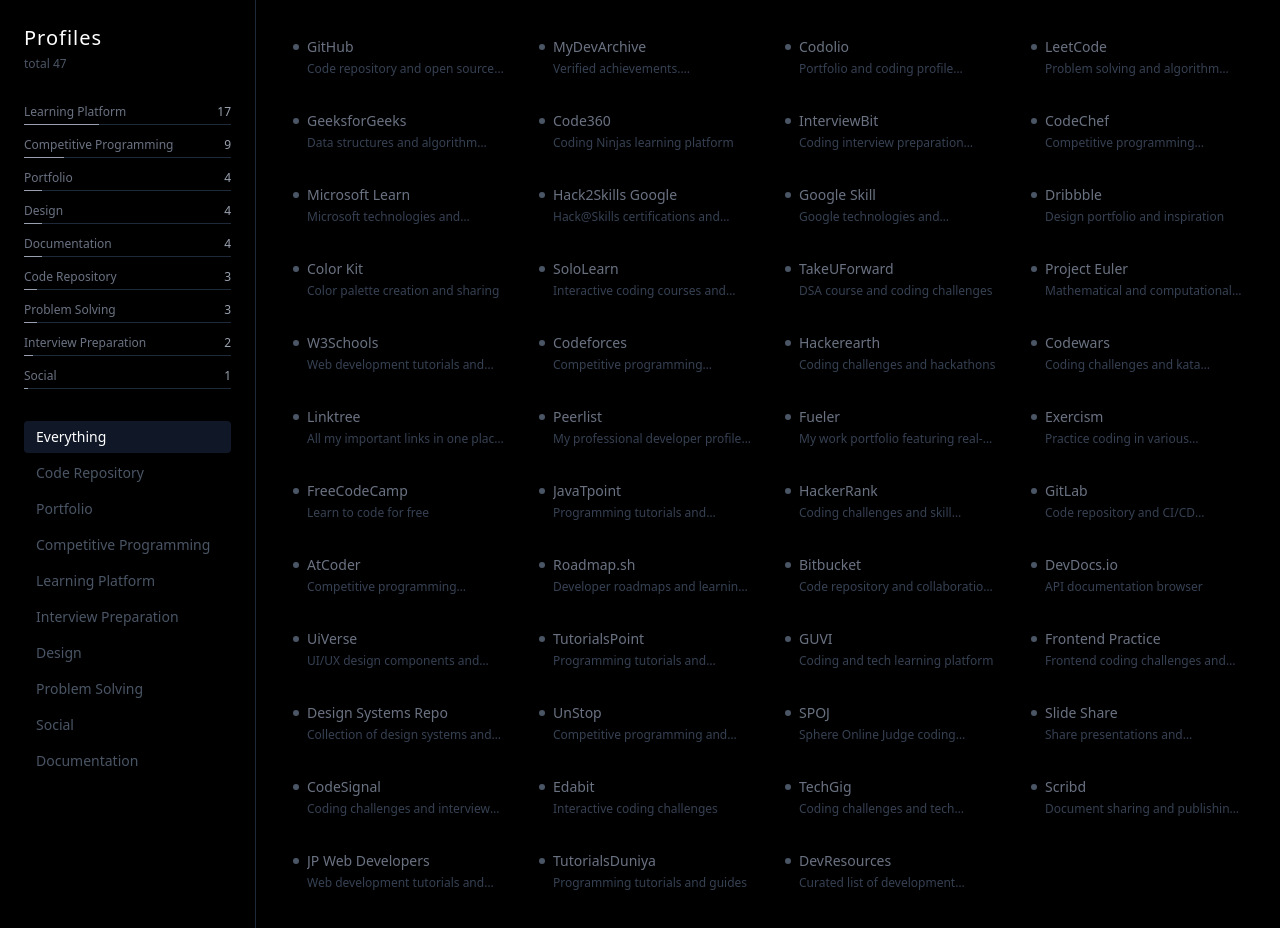
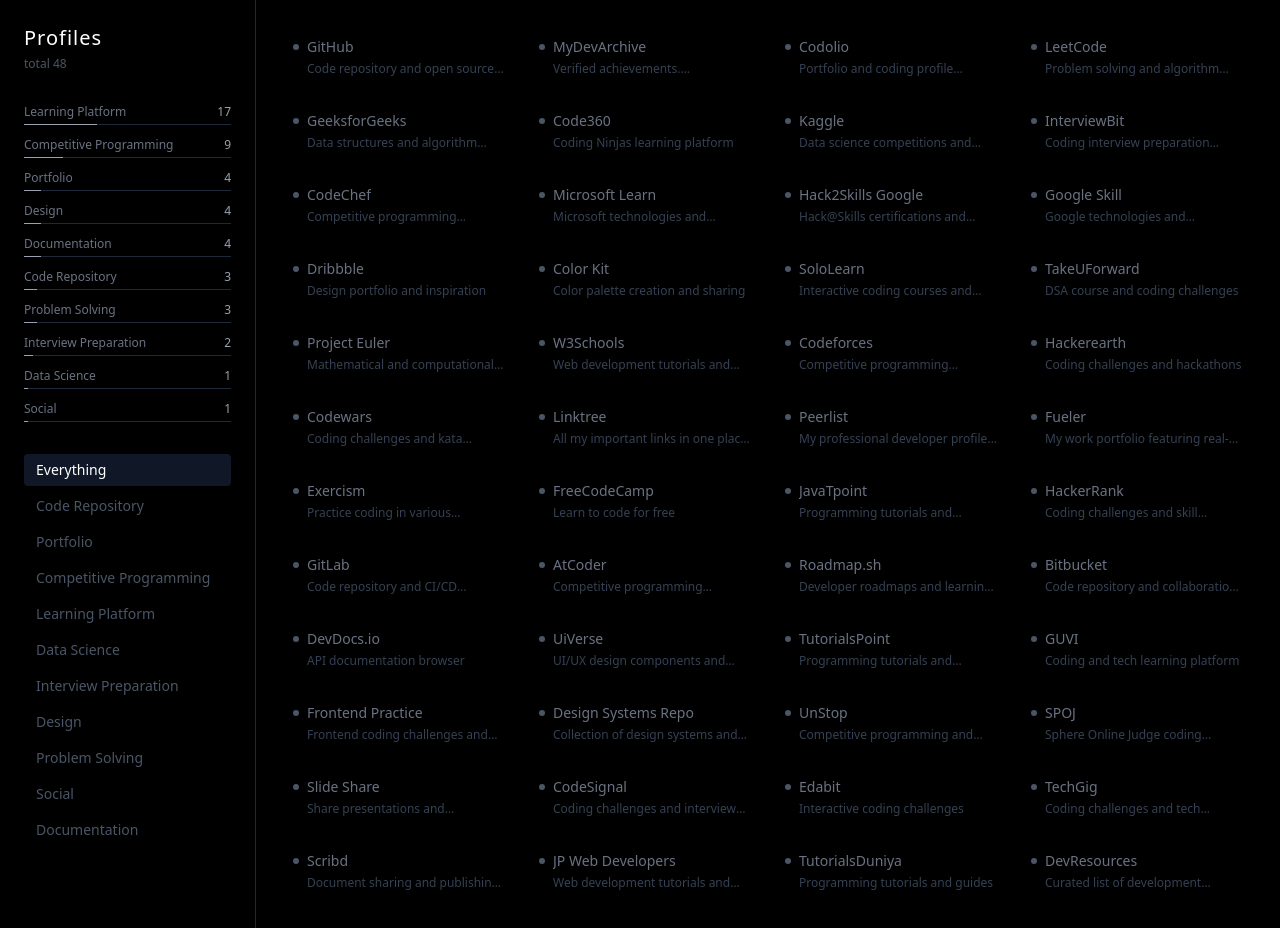
Before and after one commit to imanchalsingh/mylearninghub, a React (Vite) app: page / in a window 1280 px wide. Built offline with nearby package versions, Linux system fonts and the light colour scheme; a web font is replaced by a local one.

Commit message:
added a new site in my leanring hub

```diff
--- a/src/data/initialData.js
+++ b/src/data/initialData.js
@@ -40,6 +40,13 @@
     link: "https://www.naukri.com/code360/profile/imanchalsingh",
     icon: "https://files.codingninjas.com/cnlogo-32874.png",
     type: "Learning Platform",
+  },
+  {
+    name:"Kaggle",
+    description:"Data science competitions and projects",
+    link:"https://www.kaggle.com/imanchalsingh",
+    icon:"https://cdn4.iconfinder.com/data/icons/logos-and-brands/512/189_Kaggle_logo_logos-1024.png",
+    type:"Data Science",
   },
   {
     name: "InterviewBit",
```
